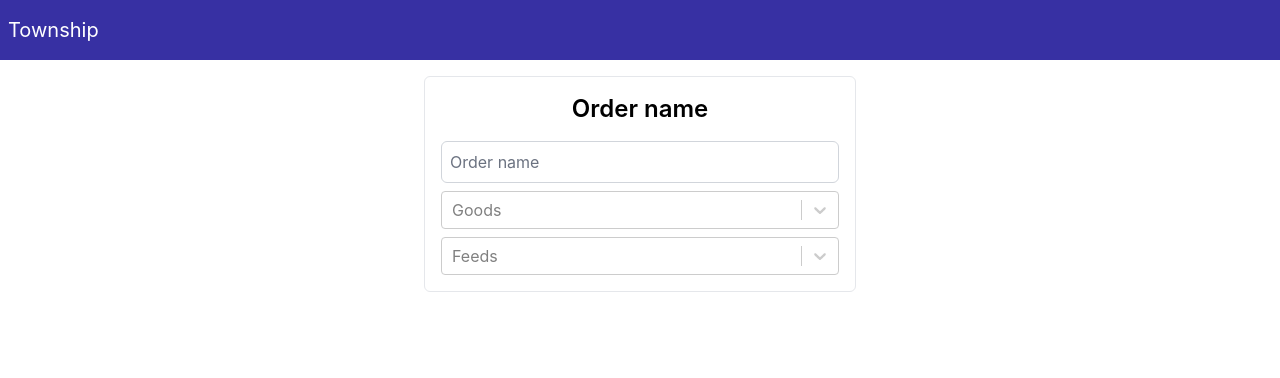
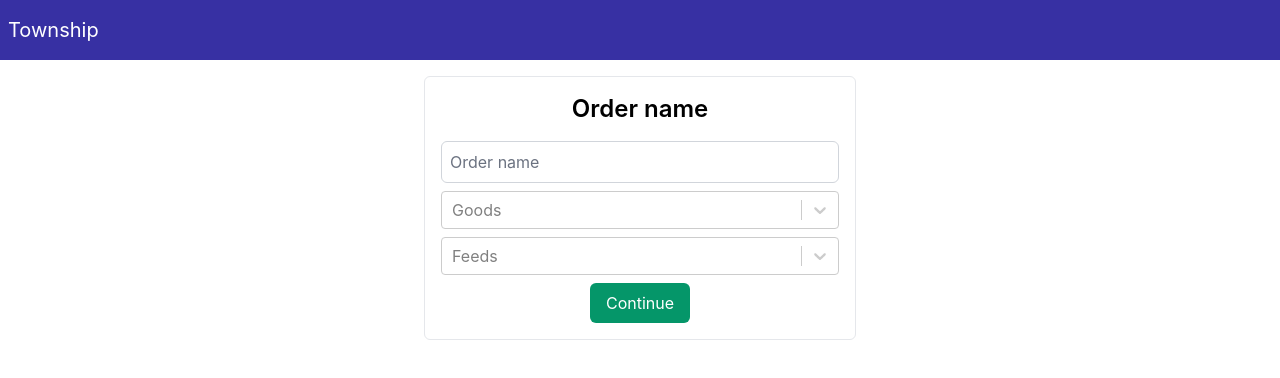
Before and after one commit to angelozdev/township-management, a Next.js app: page / in a window 1280 px wide. Shown: the top 378 px of the page. Built offline with nearby package versions, Linux system fonts and the light colour scheme; no server answers; the database is empty.

Commit message:
feat: add submit button

```diff
--- a/pages/index.tsx
+++ b/pages/index.tsx
@@ -1,10 +1,11 @@
 import axios from "axios";
 import { GetStaticProps } from "next";
+import { useRouter } from "next/router";
 import Select from "react-select";
 
 import { Layout, Wrapper } from "components";
 import { Feed, Good } from "types";
-import { ChangeEvent, useState } from "react";
+import { ChangeEvent, FormEvent, useState } from "react";
 
 interface Props {
   goods: Good[];
@@ -12,8 +13,15 @@ interface Props {
 }
 
 function Home({ goods, feeds }: Props) {
-  const [values, setvalues] = useState({
+  const router = useRouter();
+  const [values, setvalues] = useState<{
+    title: string;
+    goods: Good[];
+    feeds: Feed[];
+  }>({
     title: "",
+    goods: [],
+    feeds: [],
   });
 
   const handleChange = (e: ChangeEvent<HTMLInputElement>) => {
@@ -24,11 +32,17 @@ function Home({ goods, feeds }: Props) {
     });
   };
 
+  const handleSubmit = (e: FormEvent) => {
+    e.preventDefault();
+    console.log(values);
+    router.push("/preorder");
+  };
+
   return (
     <Layout>
       <Wrapper size="md">
         <div className="border p-4 rounded-md">
-          <form>
+          <form onSubmit={handleSubmit}>
             <div className="mb-4 text-center">
               <h2 className="text-2xl font-semibold">
                 {values.title || "Order name"}
@@ -47,6 +61,9 @@ function Home({ goods, feeds }: Props) {
               placeholder="Goods"
               className="mt-2"
               options={goods}
+              onChange={(goods) => {
+                setvalues({ ...values, goods: [...goods] });
+              }}
               isSearchable
               isClearable
               getOptionLabel={({ name, cost }) => `${name} - $${cost}`}
@@ -54,6 +71,9 @@ function Home({ goods, feeds }: Props) {
             />
 
             <Select
+              onChange={(feeds) => {
+                setvalues({ ...values, feeds: [...feeds] });
+              }}
               isMulti
               placeholder="Feeds"
               className="mt-2"
@@ -63,6 +83,15 @@ function Home({ goods, feeds }: Props) {
               getOptionLabel={({ name }) => name}
               getOptionValue={({ id }) => id}
             />
+
+            <div className="mt-2 text-center">
+              <button
+                className="p-2 bg-green-600 text-white rounded-md"
+                type="submit"
+              >
+                <span className="px-2">Continue</span>
+              </button>
+            </div>
           </form>
         </div>
       </Wrapper>
--- /dev/null
+++ b/pages/preorder.tsx
@@ -0,0 +1,7 @@
+import { Layout } from "components";
+
+function PreOrder() {
+  return <Layout>hola mundo</Layout>;
+}
+
+export default PreOrder;
```
